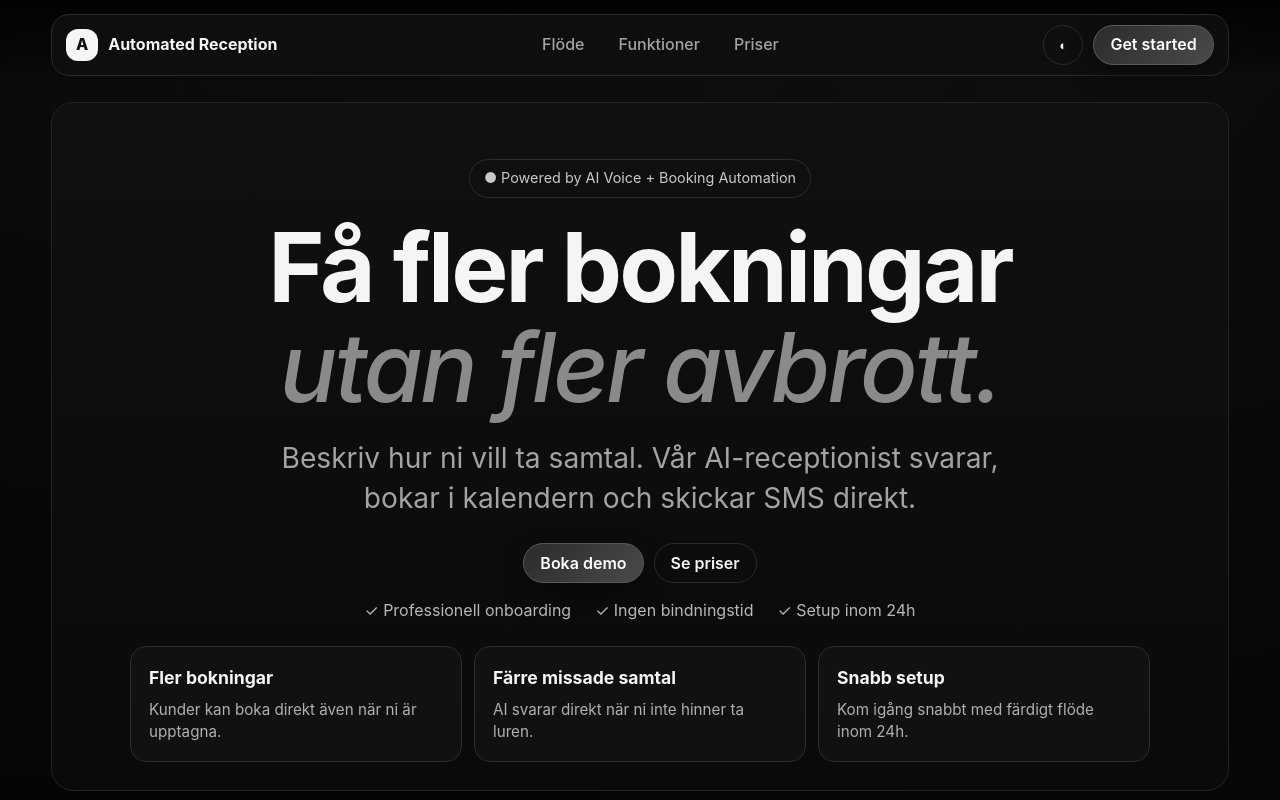
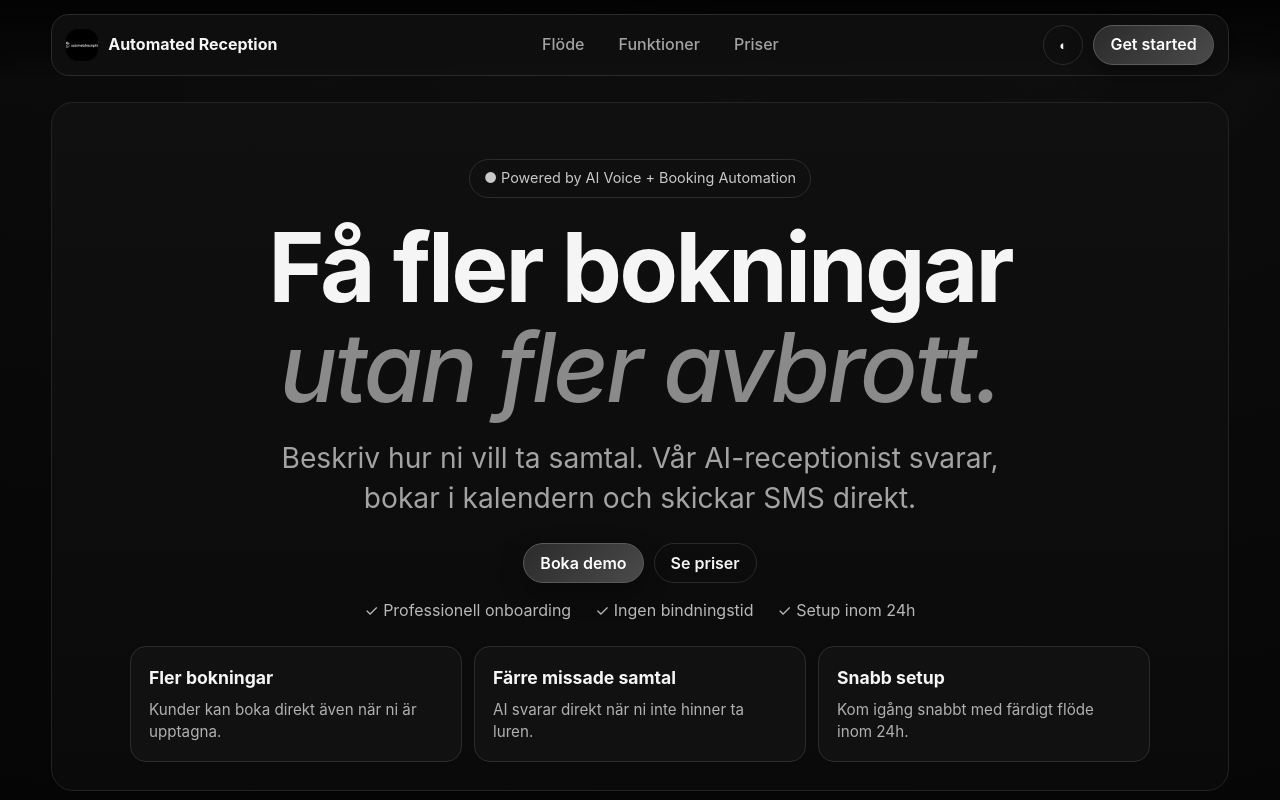
Before and after one commit to Eliasrp33/Automatedte, a website: page public/index.html in a window 1280 px wide. Shown: the top 800 px of the page. Drawn offline with Linux system fonts and the light colour scheme.

Commit message:
Replace header A badge with black/white logo

```diff
--- a/public/index.html
+++ b/public/index.html
@@ -10,7 +10,7 @@
     <header class="site-header">
       <div class="shell nav-shell">
         <a class="brand" href="#top">
-          <span class="brand-badge">A</span>
+          <img class="brand-logo" src="/assets/logo-bw-v2.jpg" alt="Automated Reception" />
           <span>Automated Reception</span>
         </a>
 
--- a/public/styles.css
+++ b/public/styles.css
@@ -62,6 +62,14 @@ body {
   background: #f5f5f5;
   color: #111111;
   font-weight: 800;
+}
+
+.brand-logo {
+  width: 32px;
+  height: 32px;
+  border-radius: 12px;
+  object-fit: cover;
+  display: block;
 }
 
 .nav-links { display: inline-flex; justify-content: center; gap: 34px; }
```
Also changed, not shown: public/dashboard.html (+1 -1 lines), public/assets/logo-bw-v2.jpg (added).
